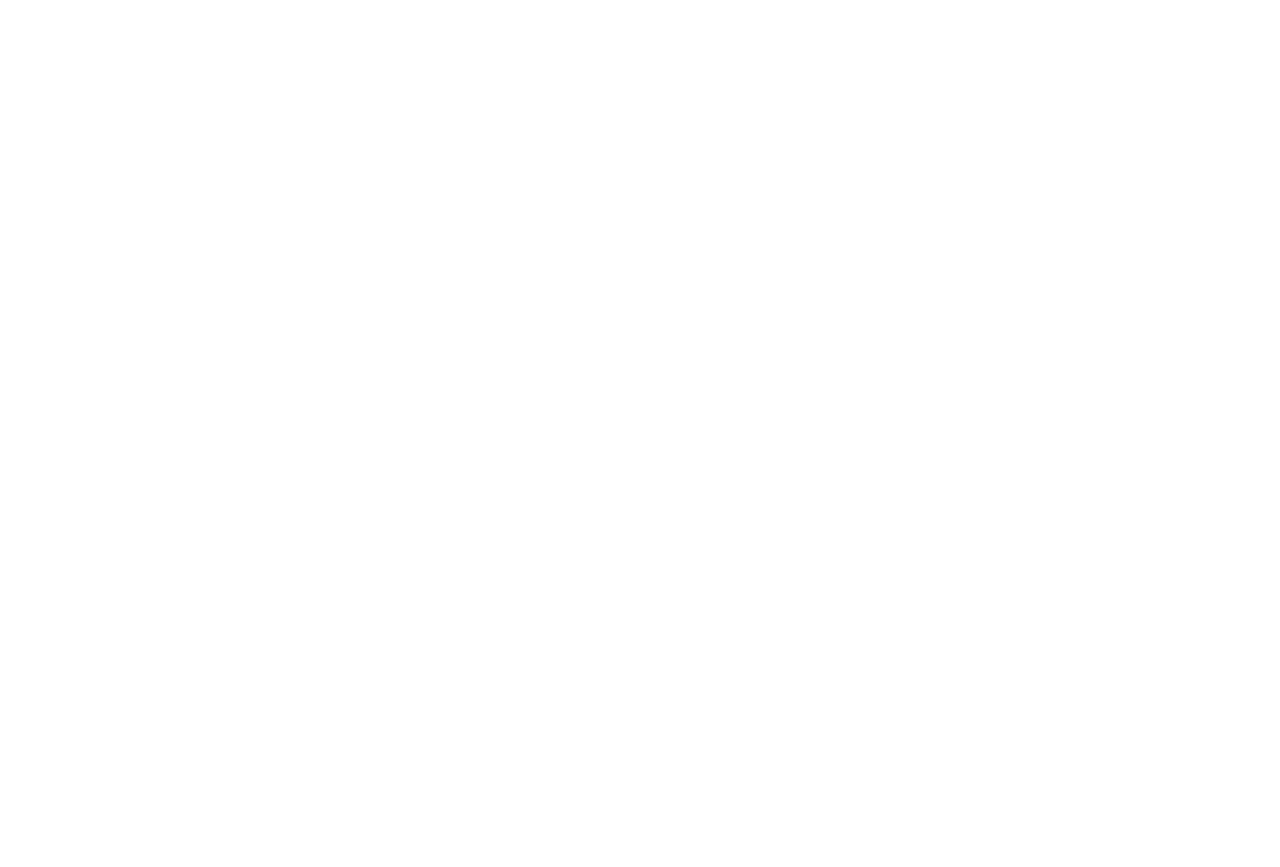
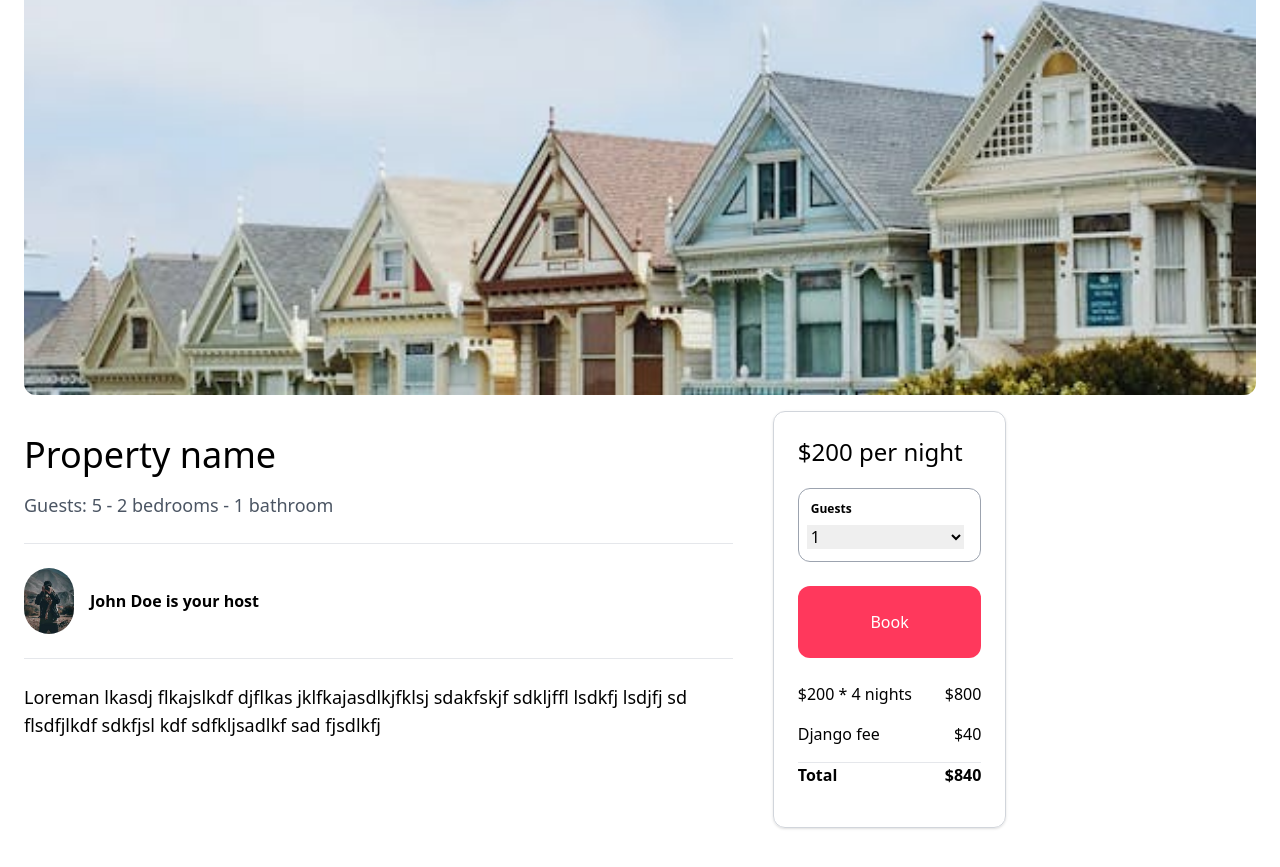
Before and after one commit to mylarmpuran/Django-Deplyment-example, a Next.js app in the folder djangobnb/: page /properties/1 in a window 1280 px wide. Shown: the part 257-1124 px from the top of the page. Before the commit the page ends 800 px from the top, so only its background shows below. Built offline with nearby package versions, Linux system fonts and the light colour scheme.

Commit message:
propertieList

```diff
--- /dev/null
+++ b/djangobnb/app/components/properties/ReservationSidebar.tsx
@@ -0,0 +1,47 @@
+
+
+const ReservationSidebar = () => {
+    return(
+        <aside className="w-full p-6 col-span-2 rounded-xl border border-gray-300 shadow">
+            <h2 className="mb-5 text-2xl">
+                $200 per night
+            </h2>
+
+            <div className="mb-6 p-3 border border-gray-400 rounded-xl">
+                <label className="mb-2 block font-bold text-xs">Guests</label>
+                <select className="w-full -ml-1 text-xm">
+                    <option>1</option>
+                    <option>2</option>
+                    <option>3</option>
+                    <option>4</option>
+                    <option>5</option>
+                    <option>6</option>
+
+                </select>
+            </div>
+            <div className="w-full mb-6 py-6 text-center text-white bg-airbnb rounded-xl hover:bg-airbnb-dark">Book</div>
+            <div className="mb-4 flex justify-between align-center">
+                <p>$200 * 4 nights</p>
+
+                <p>$800</p>
+            </div>
+
+            <div className="mb-4 flex justify-between align-center">
+                <p>Django  fee</p>
+
+                <p>$40</p>
+            </div>
+
+            <hr/>
+
+            <div className="mb-4 flex justify-between align-center">
+                <p className="font-bold">Total</p>
+
+                <p className="font-bold">$840</p>
+            </div>
+
+        </aside>
+    )
+}
+
+export default ReservationSidebar;
--- a/djangobnb/app/properties/[id]/page.tsx
+++ b/djangobnb/app/properties/[id]/page.tsx
@@ -1,6 +1,52 @@
+import ReservationSidebar from "@/app/components/properties/ReservationSidebar";
+import Image from "next/image";
+
+
 const PropertyDetailPage = () => {
     return (
-        <p>proasdfasd</p>
+            <main className="max-w-[1500px] mx-auto px-6 mt-11 pb-10">
+                <div className="w-full h-[64vh] overflow-hidden rounded-xl relative">
+                    <Image
+                        fill
+                        src='/House_1.jpeg'
+                        className='object-cover w-full h-full'
+                        alt='beach house'
+
+                        />
+                </div>
+
+                <div className="mt-4 grid grid-cols-1 md:grid-cols-5 gap-4">
+                    <div className="py-6 pr-6 col-span-3">
+                        <h1 className="mb-4 text-4xl">Property name</h1>
+
+                        <span className="mb-6 block text-lg text-gray-600">
+                            Guests: 5 - 2 bedrooms - 1 bathroom
+                        </span>
+
+                        <hr/>
+
+                        <div className="py-6 flex items-center space-x-4">
+                            <Image
+                                src="/profile_pic_1.jpeg"
+                                width={50}
+                                height={50}
+                                className="rounded-full"
+                                alt="The user name"
+                            />
+                            <p><strong>John Doe is your host</strong></p>
+                        </div>
+                        <hr/>
+
+                        <p className="mt-6 text-lg">
+                            Loreman lkasdj flkajslkdf djflkas jklfkajasdlkjfklsj sdakfskjf sdkljffl
+                            lsdkfj lsdjfj sd flsdfjlkdf sdkfjsl kdf sdfkljsadlkf sad fjsdlkfj
+                        </p>
+                    </div>
+                        <div className="w-[350] ">
+                                <ReservationSidebar/>
+                        </div>
+                </div>
+            </main>
     )
 }
 
```
Also changed, not shown: djangobnb/public/profile_pic_1.jpeg (added).
